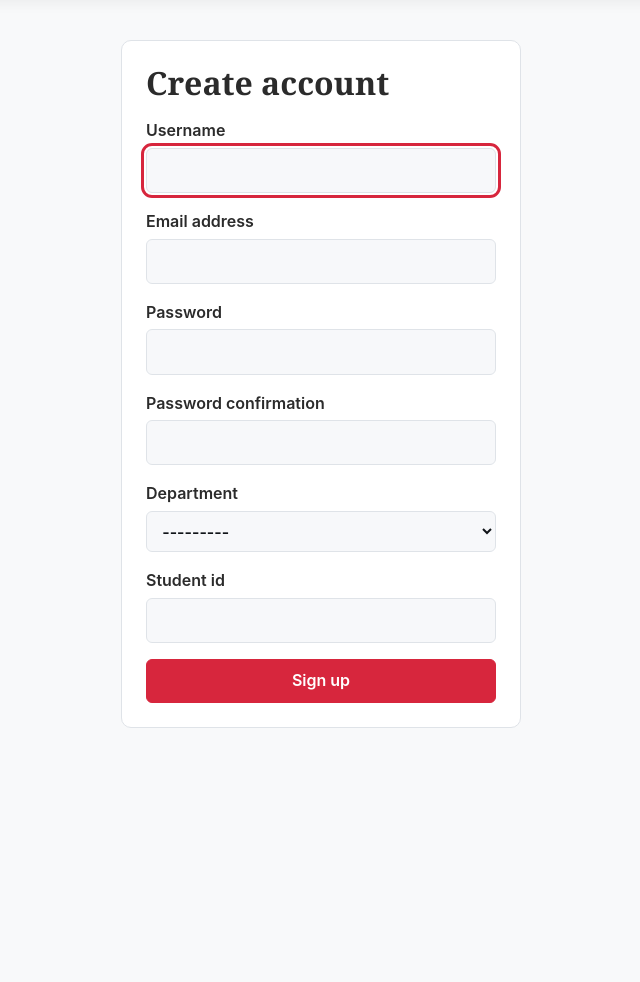
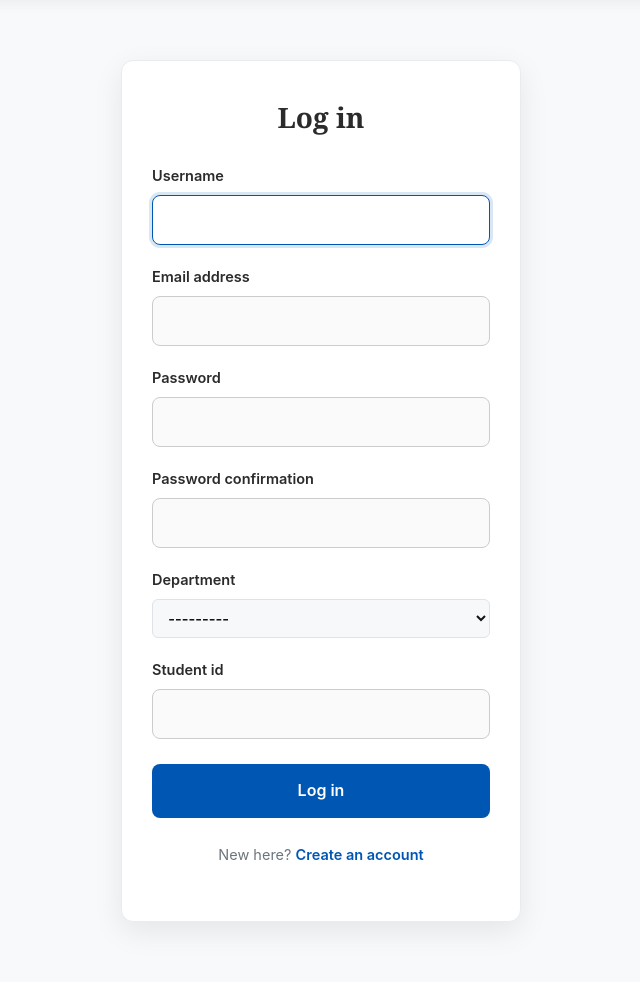
Before and after one commit to raisa1117/UapNewsRoom, a Django app: page /members/signup/ in a window 1280 px wide. Shown: the part 198-1180 px from the top of the page, without its empty margins (319-959 px from the left). Before the commit the page ends 926 px from the top, so only its background shows below. Run offline with Django 4.2, Linux system fonts and the light colour scheme; data comes from the database, SQL or seed files in the repository.

Commit message:
Update signup.html

```diff
--- a/templates/registration/signup.html
+++ b/templates/registration/signup.html
@@ -1,6 +1,147 @@
 {% extends "base.html" %}
+
 {% block content %}
-<div class="card slim"><h1>Create account</h1>
-<form method="post" class="form">{% csrf_token %}{% for f in form %}<label>{{ f.label }}{{ f }}{% for e in f.errors %}<small class="bad">{{ e }}</small>{% endfor %}</label>{% endfor %}
-<button class="btn" type="submit">Sign up</button></form></div>
+<style>
+    /* Card Container */
+    .card.slim {
+        max-width: 400px;
+        margin: 60px auto;
+        padding: 40px 30px;
+        background-color: var(--header-bg, #ffffff);
+        border-radius: 12px;
+        box-shadow: 0 10px 30px rgba(0, 0, 0, 0.08);
+        border: 1px solid var(--nav-border, #e9ecef);
+    }
+
+    .card.slim h1 {
+        text-align: center;
+        font-size: 28px;
+        color: var(--text-main, #333);
+        margin-top: 0;
+        margin-bottom: 30px;
+        font-weight: 700;
+    }
+
+    /* Form Layout */
+    .form {
+        display: flex;
+        flex-direction: column;
+        gap: 20px;
+    }
+
+    /* Labels and Inputs */
+    .form label {
+        display: flex;
+        flex-direction: column;
+        font-size: 14.5px;
+        font-weight: 600;
+        color: var(--text-main, #444);
+        gap: 8px;
+    }
+
+    .form label input {
+        padding: 12px 15px;
+        border: 1px solid #ccc;
+        border-radius: 8px;
+        font-size: 15px;
+        background-color: #fafafa;
+        color: #333;
+        transition: all 0.3s ease;
+    }
+
+    .form label input:focus {
+        outline: none;
+        border-color: var(--brand-color, #0056b3);
+        box-shadow: 0 0 0 3px rgba(0, 86, 179, 0.15);
+        background-color: #ffffff;
+    }
+
+    /* Error Message Box */
+    .bad {
+        background-color: rgba(220, 53, 69, 0.1);
+        color: #d9534f;
+        padding: 12px;
+        border-radius: 6px;
+        font-size: 13.5px;
+        text-align: center;
+        font-weight: 500;
+        border: 1px solid rgba(220, 53, 69, 0.2);
+        margin-top: -5px;
+        display: block;
+    }
+
+    /* Submit Button */
+    .btn {
+        background-color: var(--brand-color, #0056b3);
+        color: white;
+        padding: 14px;
+        border: none;
+        border-radius: 8px;
+        font-size: 16px;
+        font-weight: 600;
+        cursor: pointer;
+        transition: background-color 0.3s ease, transform 0.1s ease;
+        margin-top: 5px;
+    }
+
+    .btn:hover {
+        background-color: #004494; /* Darker blue */
+    }
+
+    .btn:active {
+        transform: scale(0.98);
+    }
+
+    /* Hint Text (New here?) */
+    .hint {
+        text-align: center;
+        margin-top: 25px;
+        font-size: 14.5px;
+        color: var(--text-muted, #666);
+    }
+
+    .hint a {
+        font-weight: 600;
+        color: var(--brand-color, #0056b3);
+        text-decoration: none;
+    }
+
+    .hint a:hover {
+        text-decoration: underline;
+        color: var(--accent-color, #e63946);
+    }
+
+    /* Dark Mode Form Overrides */
+    [data-theme="dark"] .form label input {
+        background-color: #2a2a2a;
+        border-color: #444;
+        color: #fff;
+    }
+    [data-theme="dark"] .form label input:focus {
+        background-color: #333;
+    }
+</style>
+
+<div class="card slim">
+    <h1>Log in</h1>
+
+    <form method="post" class="form">
+        {% csrf_token %}
+
+        {% for f in form %}
+            <label>
+                {{ f.label }}
+                {{ f }}
+            </label>
+        {% endfor %}
+
+        {% if form.errors %}
+            <small class="bad">Wrong username or password.</small>
+        {% endif %}
+
+        <button class="btn" type="submit">Log in</button>
+    </form>
+
+    <p class="hint">New here? <a href="{% url 'signup' %}">Create an account</a></p>
+</div>
 {% endblock %}
```
